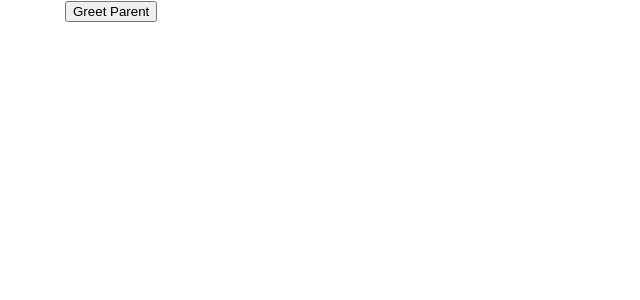
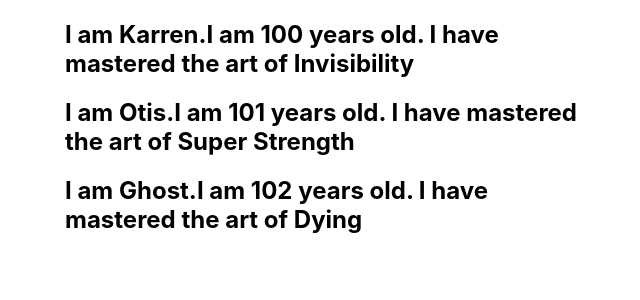
Before and after one commit to Mood904/Javascript2, a React (Create React App) app in the folder hello-world/: page / in a window 1280 px wide. Shown: the top 300 px of the page, without its empty margins (319-959 px from the left). Built offline with nearby package versions, Linux system fonts and the light colour scheme.

Commit message:
Namelist vid 17

```diff
--- a/hello-world/src/App.js
+++ b/hello-world/src/App.js
@@ -2,8 +2,7 @@ import React, { Component } from 'react'
 
 import logo from './logo.svg'
 import './App.css'
-
-import ParentComponent from './components/ParentComponent'
+import NameList from './components/NameList'
 
 
 
@@ -15,7 +14,7 @@ class App extends Component {
     return (
 
         <div className="App">
-        <ParentComponent />
+        <NameList />
 
         </div>
 
--- /dev/null
+++ b/hello-world/src/components/NameList.js
@@ -0,0 +1,41 @@
+import React from 'react'
+
+function NameList() {
+    const persons=[
+       {
+    id: 1,
+    name: 'Karren',
+    age: 100,
+    skill: 'Invisibility'
+    },
+
+    {
+
+    id: 2,
+    name: 'Otis',
+    age:  101,
+    skill:'Super Strength'
+    },
+
+    {
+    id: 3,
+    name: 'Ghost',
+    age: 102,
+    skill: 'Dying'
+}
+
+    ]
+
+
+
+
+    const personList=persons.map(person => <h2>I am {person.name}.I am {person.age} years old. I have mastered the art of {person.skill}</h2>)
+    return (
+        <div>
+           {personList}
+
+        </div>
+    )
+}
+
+export default NameList
```
